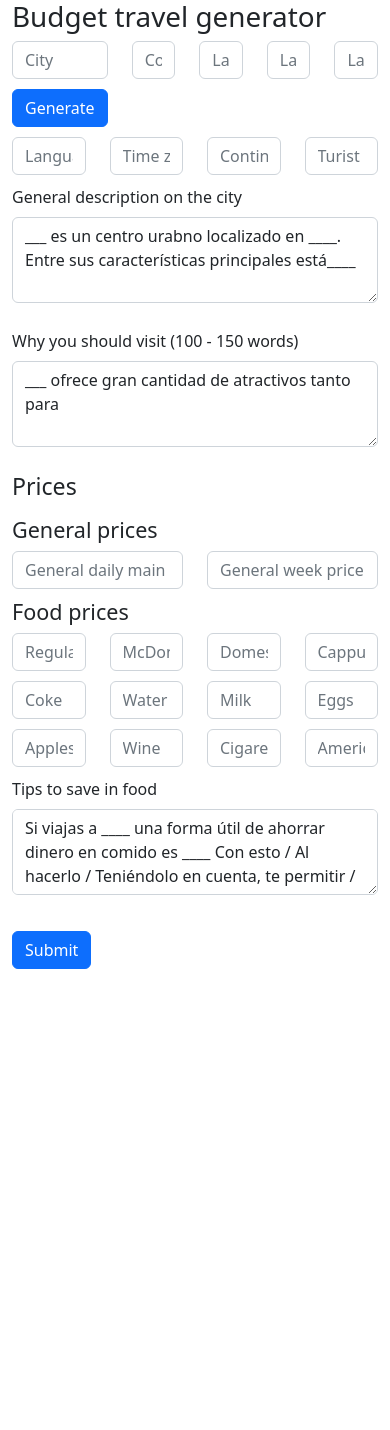
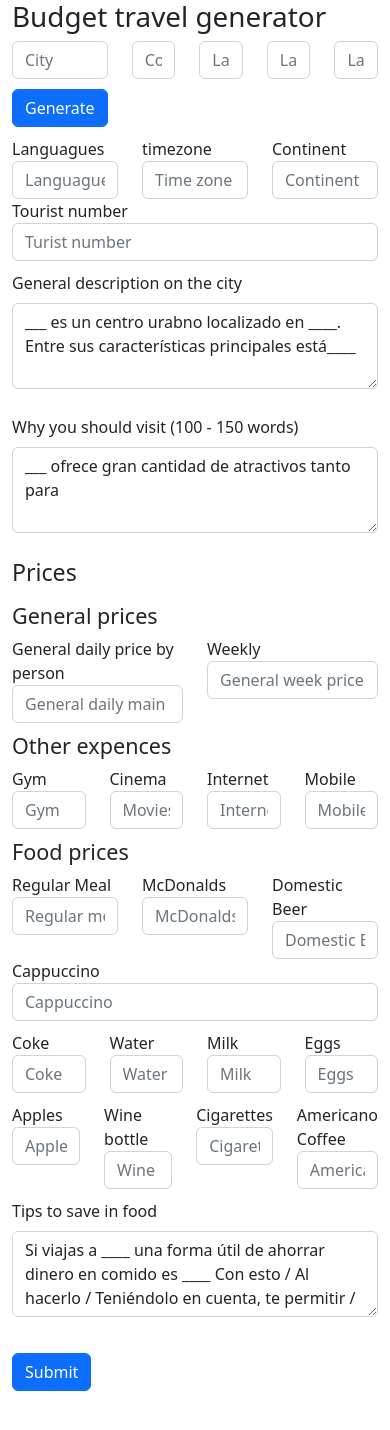
Before and after one commit to iCharlieAraiza/viajetip, a website: page budgetGenerator.html in a window 390 px wide. Before the commit the page ends 1027 px from the top, so only its background shows below. Drawn offline with nearby package versions, Linux system fonts and the light colour scheme.

Commit message:
Add new scrapper

```diff
--- a/budgetGenerator.html
+++ b/budgetGenerator.html
@@ -11,6 +11,7 @@
         .row {
             margin-bottom: 10px;
         }
+
         .btn {
             margin-top: 10px;
         }
@@ -18,6 +19,14 @@
         h3 {
             margin-bottom: 1rem;
         }
+
+        .form-group-input {
+            width: 300px;
+            min-width: 300px;
+            max-width: 300px;
+            margin-bottom: 2rem;
+        }
+
     </style>
 </head>
 
@@ -37,8 +46,7 @@
                         <button id="generateCity" type="submit" class=" btn btn-primary">Generate</button>
                     </div>
                     <div class="col">
-                        <input type="text" id="country" class="form-control" placeholder="Country"
-                            aria-label="Country">
+                        <input type="text" id="country" class="form-control" placeholder="Country" aria-label="Country">
                     </div>
                     <div class="col">
                         <input type="text" id="currency" class="form-control" placeholder="Last name"
@@ -55,93 +63,142 @@
                 </div>
                 <div class="row">
                     <div class="col">
+                        <label for="languages">Languagues</label>
                         <input id="languagues" type="text" class="form-control" placeholder="Languagues"
                             aria-label="Currency Key">
                     </div>
                     <div class="col">
+                        <label for="timezone">timezone</label>
                         <input id="timezone" type="text" class="form-control" placeholder="Time zone"
                             aria-label="Currency Key">
                     </div>
                     <div class="col">
+                        <label for="continent">Continent</label>
                         <input id="continent" type="text" class="form-control" placeholder="Continent"
                             aria-label="Currency Key">
                     </div>
                     <div class="col">
+                        <label for="tourist">Tourist number</label>
                         <input id="tourist" type="text" class="form-control" placeholder="Turist number"
                             aria-label="Currency Key">
                     </div>
                 </div>
                 <div class="row">
                     <div class="mb-3">
-                        <label for="exampleFormControlTextarea1" class="form-label">General description on the city</label>
-                        <textarea class="form-control" id="exampleFormControlTextarea1" rows="3">___ es un centro urabno localizado en ____. Entre sus características principales está____</textarea>
+                        <label for="exampleFormControlTextarea1" class="form-label">General description on the
+                            city</label>
+                        <textarea class="form-control" id="exampleFormControlTextarea1"
+                            rows="3">___ es un centro urabno localizado en ____. Entre sus características principales está____</textarea>
                     </div>
                 </div>
                 <div class="row">
                     <div class="mb-3">
-                        <label for="exampleFormControlTextarea1" class="form-label">Why you should visit (100 - 150 words)</label>
-                        <textarea class="form-control" id="exampleFormControlTextarea1" rows="3">___ ofrece gran cantidad de atractivos tanto para </textarea>
+                        <label for="exampleFormControlTextarea1" class="form-label">Why you should visit (100 - 150
+                            words)</label>
+                        <textarea class="form-control" id="exampleFormControlTextarea1"
+                            rows="3">___ ofrece gran cantidad de atractivos tanto para </textarea>
                     </div>
                 </div>
                 <h3>Prices</h3>
                 <h4>General prices</h4>
                 <div class="row">
                     <div class="col">
-                        <input id="generalMain" type="text" class="form-control" placeholder="General daily main price by person"
-                        aria-label="General daily main price">
+                        <label for="generalDaily">General daily price by person</label>
+                        <input id="generalMain" type="text" class="form-control"
+                            placeholder="General daily main price by person" aria-label="General daily main price">
                     </div>
                     <div class="col">
-                        <input id="generalMainWeek" type="text" class="form-control" placeholder="General week price by person"
-                        aria-label="General daily main price">
+                        <label for="generalDaily">Weekly</label>
+                        <input id="generalMainWeek" type="text" class="form-control"
+                            placeholder="General week price by person" aria-label="General daily main price">
                     </div>
                 </div>
+
+                <h4>Other expences</h4>
+                <div class="row">
+                    <div class="col">
+                        <label for="gym">Gym</label>
+                        <input id="gym" type="text" class="form-control"
+                        placeholder="Gym">
+                    </div>
+                    <div class="col">
+                        <label for="cinema">Cinema</label>
+                        <input id="cinema" type="text" class="form-control"
+                        placeholder="Movies">
+                    </div>
+                    <div class="col">
+                        <label for="internet">Internet</label>
+                        <input id="internet" type="text" class="form-control"
+                        placeholder="Internet">
+                    </div>
+                    <div class="col">
+                        <label for="mobile">Mobile</label>
+                        <input id="mobile" type="text" class="form-control"
+                        placeholder="Mobile 2GB" ">
+                    </div>
+                </div>
+
                 <h4>Food prices</h4>
                 <div class="row">
                     <div class="col">
-                        <input type="text" name=""  class="form-control" id="regularMeal" placeholder="Regular meal price">
+                        <label for="regularMeal">Regular Meal</label>
+                        <input type="text" name="" class="form-control" id="regularMeal"
+                            placeholder="Regular meal price">
                     </div>
                     <div class="col">
-                        <input type="text" name=""  class="form-control" id="mcdonalds" placeholder="McDonalds">
+                        <label for="McDonalds">McDonalds</label>
+                        <input type="text" name="" class="form-control" id="mcdonalds" placeholder="McDonalds">
                     </div>
                     <div class="col">
-                        <input type="text" name=""  class="form-control" id="domesticBeer" placeholder="Domestic Beer">
+                        <label for="domesticBeer">Domestic Beer</label>
+                        <input type="text" name="" class="form-control" id="domesticBeer" placeholder="Domestic Beer">
                     </div>
                     <div class="col">
-                        <input type="text" name=""  class="form-control" id="cappuccino" placeholder="Cappuccino">
+                        <label for="cappuccino">Cappuccino</label>
+                        <input type="text" name="" class="form-control" id="cappuccino" placeholder="Cappuccino">
                     </div>
                 </div>
                 <div class="row">
                     <div class="col">
-                        <input type="text" name=""  class="form-control" id="cokePepsi" placeholder="Coke">
+                        <label for="cokePepsi">Coke</label>
+                        <input type="text" name="" class="form-control" id="cokePepsi" placeholder="Coke">
                     </div>
                     <div class="col">
-                        <input type="text" name=""  class="form-control" id="water" placeholder="Water">
+                        <label for="water">Water</label>
+                        <input type="text" name="" class="form-control" id="water" placeholder="Water">
                     </div>
                     <div class="col">
-                        <input type="text" name=""  class="form-control" id="milk" placeholder="Milk">
+                        <label for="milk">Milk</label>
+                        <input type="text" name="" class="form-control" id="milk" placeholder="Milk">
                     </div>
                     <div class="col">
-                        <input type="text" name=""  class="form-control" id="eggs" placeholder="Eggs">
+                        <label for="eggs">Eggs</label>
+                        <input type="text" name="" class="form-control" id="eggs" placeholder="Eggs">
                     </div>
                 </div>
                 <div class="row">
                     <div class="col">
-                        <input type="text" name=""  class="form-control" id="apples" placeholder="Apples">
+                        <label for="apples">Apples</label>
+                        <input type="text" name="" class="form-control" id="apples" placeholder="Apples">
                     </div>
                     <div class="col">
-                        <input type="text" name=""  class="form-control" id="wine" placeholder="Wine">
+                        <label for="wine">Wine bottle</label>
+                        <input type="text" name="" class="form-control" id="wine" placeholder="Wine">
                     </div>
                     <div class="col">
-                        <input type="text" name=""  class="form-control" id="cigarettes" placeholder="Cigarettes">
+                        <label for="cigarettes">Cigarettes</label>
+                        <input type="text" name="" class="form-control" id="cigarettes" placeholder="Cigarettes">
                     </div>
                     <div class="col">
-                        <input type="text" name=""  class="form-control" id="americano" placeholder="Americano Coffee">
+                        <label for="americano">Americano Coffee</label>
+                        <input type="text" name="" class="form-control" id="americano" placeholder="Americano Coffee">
                     </div>
                 </div>
                 <div class="row">
                     <div class="mb-3">
                         <label for="exampleFormControlTextarea1" class="form-label">Tips to save in food</label>
-                        <textarea class="form-control" id="exampleFormControlTextarea1" rows="3">Si viajas a ____ una forma útil de ahorrar dinero en comido es ____ Con esto / Al hacerlo / Teniéndolo en cuenta, te permitir / tendrás / lograr la entrega </textarea>
+                        <textarea class="form-control" id="exampleFormControlTextarea1"
+                            rows="3">Si viajas a ____ una forma útil de ahorrar dinero en comido es ____ Con esto / Al hacerlo / Teniéndolo en cuenta, te permitir / tendrás / lograr la entrega </textarea>
                     </div>
                 </div>
 
@@ -196,6 +253,10 @@
         const wineInput = document.getElementById('wine')
         const cigarettesInput = document.getElementById('cigarettes')
         const americanoInput = document.getElementById('americano')
+        const gymInput = document.getElementById('gym')
+        const cinemaInput = document.getElementById('cinema')
+        const internetInput = document.getElementById('internet')
+        const mobileInput = document.getElementById('mobile')
 
 
         const getAllCities = async () => {
@@ -250,8 +311,17 @@
             applesInput.value = currentCity.apples
             wineInput.value = currentCity.wine
             cigarettesInput.value = currentCity.cigarettes
+            gymInput.value = currentCity.gym
+            cinemaInput.value = currentCity.cinema
+            internetInput.value = currentCity.internet_domestic
+
+
+            const generalInput = document.getElementById('generalInput');
+            generalInput.innerHTML = '';
 
             generateInput(currentCity.transportation, 'transport-input')
+            generateInput(currentCity.food, 'food-input')
+
         }
 
         async function getCountryInfo() {
@@ -292,9 +362,9 @@
             row.className = 'row';
             array.forEach(item => {
                 const input = createInput(name, item.price);
-                const inputTitle = createInput(name+"-title", item.title);
+                const inputTitle = createInput(name + "-title", item.title);
                 const div = document.createElement('div');
-                div.className = 'form-group col'+ ' ' + name + '-group'
+                div.className = 'form-group-input col' + ' ' + name + '-group'
                 div.appendChild(inputTitle);
                 div.appendChild(input);
                 row.appendChild(div);
@@ -321,7 +391,7 @@
             const mcdonalds = mcdonaldsInput.value;
 
             const transport = document.querySelectorAll('.transport-input-group')
-
+            const food = document.querySelectorAll('.food-input-group')
 
             const transportArray = [];
             transport.forEach(item => {
@@ -349,14 +419,12 @@
                                 <p class="card-text">${tourist}</p>
                                 <p class="card-text">${generalMain}</p>
 
-                                ${
-                                   generalAllPrices.map(card => {
+                                ${generalAllPrices.map(card => {
                 return `<p class="card-text">${card.title} -  ${card.price}</p>`
             })
                 }
 
-                                ${
-                                    transportArray.map(card => {
+                                ${transportArray.map(card => {
                     return card
                 })
                 }
--- a/data/price-city.json
+++ b/data/price-city.json
@@ -62,6 +62,32 @@
                 "price": "$8.27"
             }
         ],
+        "hotel":[
+            {
+                "title": "star-0",
+                "price": "RATING\tPRICE(USD)"
+            },
+            {
+                "title": "star-1",
+                "price": "29.79 - 53.19"
+            },
+            {
+                "title": "star-2",
+                "price": "48.94 - 170.21"
+            },
+            {
+                "title": "star-3",
+                "price": "53.19 - 137.23"
+            },
+            {
+                "title": "star-4",
+                "price": "75.53 - 204.26"
+            },
+            {
+                "title": "star-5",
+                "price": "140.43 - 393.62"
+            }
+        ],
         "prices":{
             "general":{
                 "main": "$117",
```
Also changed, not shown: api/getPriceOfCity.js (+19 -0 lines). Lines whose indentation alone changed are shown as unchanged.
